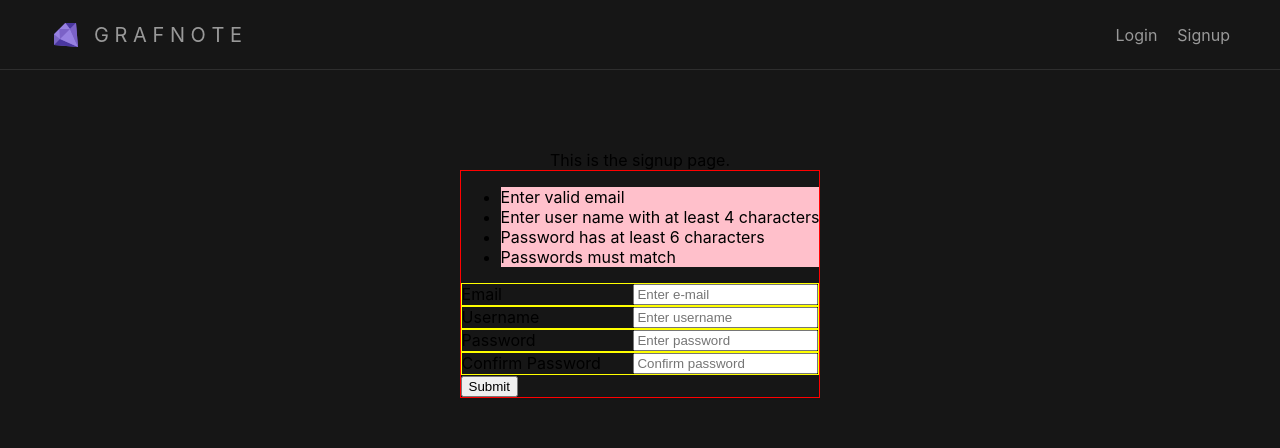
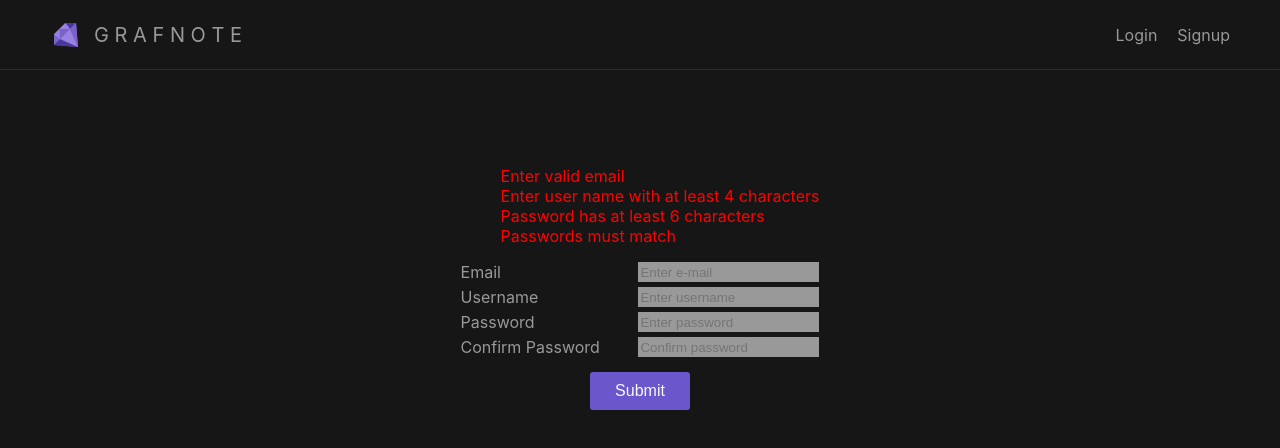
Before and after one commit to ily123/grafnote, a React (Create React App) app in the folder frontend/: page /signup in a window 1280 px wide. Shown: the top 448 px of the page. Built offline with nearby package versions, Linux system fonts and the light colour scheme; no server answers; a web font is replaced by a local one.

Commit message:
Styled signin/login forms.

```diff
--- a/frontend/src/App.js
+++ b/frontend/src/App.js
@@ -29,7 +29,6 @@ function App () {
           <LoginFormPage />
         </Route>
         <Route path="/signup">
-          This is the signup page.
           <SignupFormPage />
         </Route>
         <Route path="/notes">
--- a/frontend/src/components/LoginFormPage/LoginForm.css
+++ b/frontend/src/components/LoginFormPage/LoginForm.css
@@ -1,11 +1,27 @@
 .user-login-form form {
   display: flex;
   flex-direction: column;
-  border: 1px red solid;
 }
 
-label {
-  border: 1px yellow solid;
+.user-login-form label {
+  color: #999999;
   display: flex;
+  gap: 10px;
   justify-content: space-between;
 }
+
+.user-login-form input {
+  background-color: #999999;
+}
+
+.user-login-form button {
+  background-color: #6C56CC;
+  color: #f8f8f8;
+  font-size: 1rem;
+  padding: 10px;
+  border: none;
+  border-radius: 3px;
+  width: 100px;
+  align-self: center;
+  margin-top: 10px;
+}
--- a/frontend/src/components/NotePage/SideBar.css
+++ b/frontend/src/components/NotePage/SideBar.css
@@ -72,37 +72,3 @@
   color: #6C56CC;
   cursor: pointer;
 }
-
-.readToggle {
-  display: flex;
-  justify-content: center;
-  align-items: center;
-  gap: 5px;
-  font-weight: bold;
-  flex-basis: 20%;
-}
-.readToggle:hover{
-  cursor: pointer;
-}
-.editing, .editing i.fas {
-  color: red;
-}
-
-.reading, .reading i.far {
-  color: green;
-}
-
-.folderSelect {
-  display: flex;
-  justify-content: center;
-  align-items: center;
-  font-weight: bold;
-  gap: 5px;
-  flex-basis: 30%;
-}
-
-.folderSelect select {
-  background-color: #999999;
-  font-size: 1rem;
-  border-radius: 3px;
-}
--- a/frontend/src/components/SignupFormPage/SignupFormPage.css
+++ b/frontend/src/components/SignupFormPage/SignupFormPage.css
@@ -1,11 +1,48 @@
 .user-signup-form {
-  border: 1px red solid;
+  display: flex;
+  flex-direction: column;
+  color: #999999;
 }
 
-.user-signup-form .input.valid {
-  background-color: lightgreen;
+.user-signup-form input {
+  background-color: #999999;
 }
 
-.user-signup-form .input.invalid {
-  background-color: pink;
+.user-signup-form button {
+  background-color: #6C56CC;
+  color: #f8f8f8;
+  font-size: 1rem;
+  padding: 10px;
+  border: none;
+  border-radius: 3px;
+  width: 100px;
+  align-self: center;
+  margin-top: 10px;
 }
+.user-signup-form button:hover {
+  cursor: pointer;
+  background-color: #7B62C7;
+}
+
+.user-signup-form .invalid{
+  list-style: none;
+  color: red;
+}
+.user-signup-form .valid{
+  list-style: none;
+  color: green;
+}
+
+.user-signup-form form {
+  display: flex;
+  flex-direction: column;
+  gap: 5px;
+}
+.user-signup-form label {
+  display: flex;
+  gap: 10px;
+  justify-content: space-between;
+}
+.user-signup-form form input {
+  border: none;
+}
--- a/frontend/src/components/SignupFormPage/index.js
+++ b/frontend/src/components/SignupFormPage/index.js
@@ -36,6 +36,7 @@ function SignupFormPage () {
 
   const submit = async (event) => {
     event.preventDefault();
+    console.log('hello');
     try {
       await dispatch(signupUser(email, username, password));
       console.warn('thunk was successful');
@@ -77,7 +78,7 @@ function SignupFormPage () {
         </label>
         <label> Password
           <input
-            type="text"
+            type="password"
             value={password}
             placeholder="Enter password"
             onChange={(e) => setPassword(e.target.value)}
@@ -86,7 +87,7 @@ function SignupFormPage () {
         </label>
         <label> Confirm Password
           <input
-            type="text"
+            type="password"
             value={confirmPassword}
             placeholder="Confirm password"
             onChange={(e) => setConfirmPassword(e.target.value)}
```
Also changed, not shown: frontend/src/components/SignupFormPage/icons8-checked-radio-button.svg (added).
